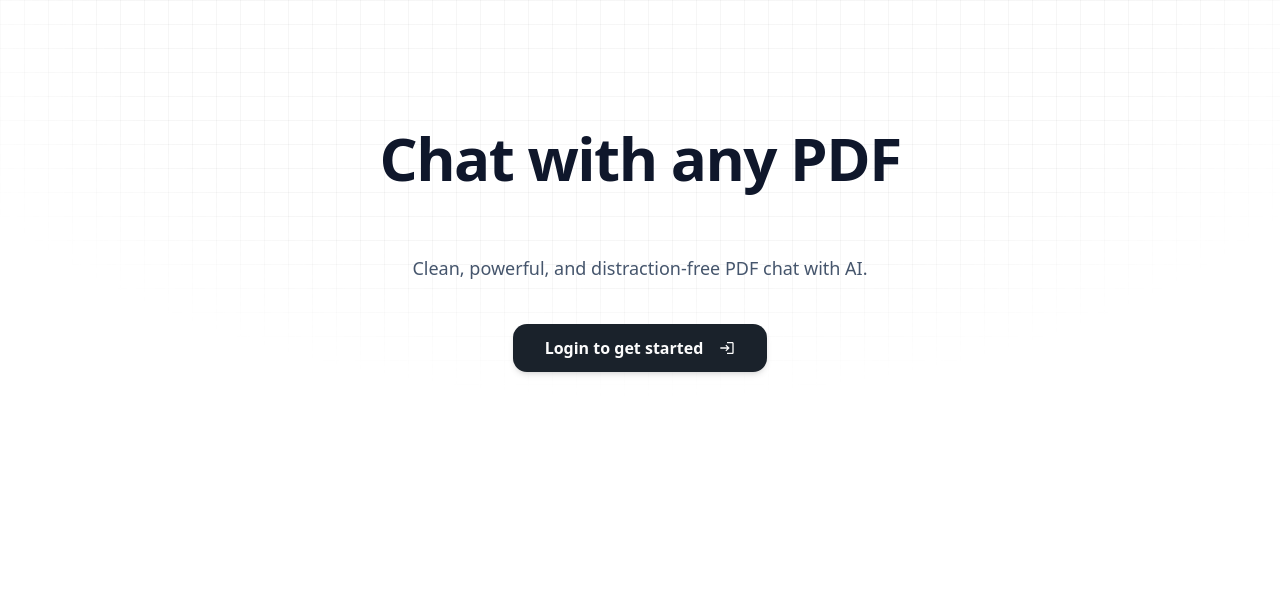
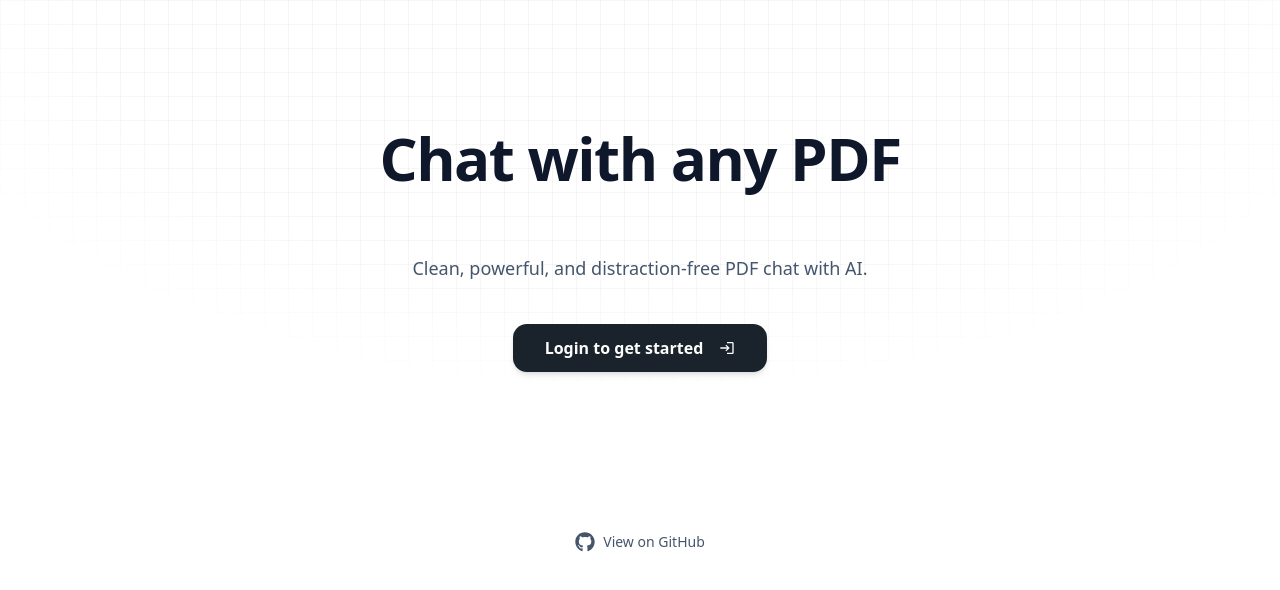
Before and after one commit to ArinjayBhola/Chat-PDF, a Next.js app: page / in a window 1280 px wide. Shown: the top 590 px of the page. Built offline with nearby package versions, Linux system fonts and the light colour scheme; no server answers.

Commit message:
added github link

```diff
--- a/app/page.tsx
+++ b/app/page.tsx
@@ -5,6 +5,7 @@ import { authOptions } from "@/lib/auth-options";
 import FileUpload from "@/components/FileUpload";
 import UserMenu from "@/components/UserMenu";
 import { MdLogin } from "react-icons/md";
+import { FaGithub } from "react-icons/fa";
 import { checkSubscription } from "@/lib/subscription";
 import UpgradeButton from "@/components/UpgradeButton";
 import PricingSection from "@/components/PricingSection";
@@ -114,6 +115,16 @@ export default async function Home({
       </div>
 
       {isAuth && !isPro && <PricingSection isPro={isPro} />}
+
+      <footer className="py-8 text-center text-slate-600 dark:text-slate-400">
+        <Link
+          target="_blank"
+          href="https://github.com/ArinjayBhola/Chat-PDF"
+          className="inline-flex items-center gap-2 hover:text-slate-900 dark:hover:text-slate-200 transition-colors">
+          <FaGithub className="w-5 h-5" />
+          <span className="text-sm font-medium">View on GitHub</span>
+        </Link>
+      </footer>
     </div>
   );
 }
```
